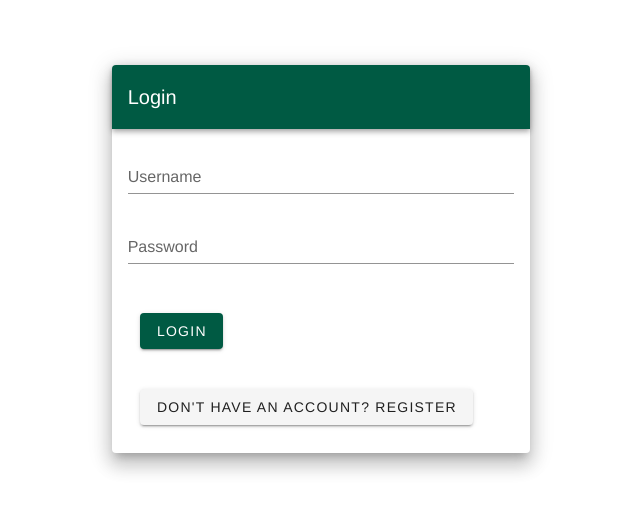
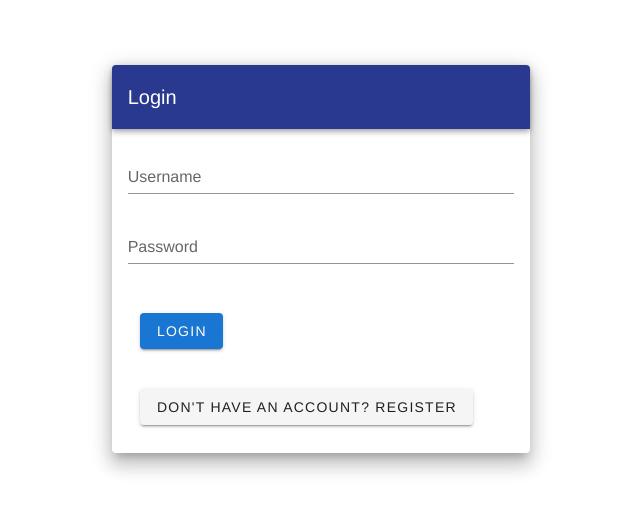
Before and after one commit to kshanmu1/pixtract, a Vue app: page /#/ in a window 1280 px wide. Shown: the part 141-652 px from the top of the page, without its empty margins (319-959 px from the left). Built offline with nearby package versions, Linux system fonts and the light colour scheme; what highcharts-vue would draw is missing.

Commit message:
Change color palette

```diff
--- a/src/views/LandingView.vue
+++ b/src/views/LandingView.vue
@@ -2,7 +2,7 @@
     <v-layout>
         <!-- <v-app-bar color="#005A43" app clipped-left flat dark>
           </v-app-bar> -->
-           <v-navigation-drawer app clipped color="#DDF2EB" flat >
+           <v-navigation-drawer app dark  color="#2a3990" flat >
             <v-list>
               <v-list-item class="px-2">
                 <v-list-item-avatar>
--- a/src/views/LoginView.vue
+++ b/src/views/LoginView.vue
@@ -5,7 +5,7 @@
              <v-layout align-center justify-center>
                 <v-flex xs12 sm8 md4>
                    <v-card class="elevation-12">
-                      <v-toolbar dark color="#005A43">
+                      <v-toolbar dark color="#2a3990">
                          <v-toolbar-title>{{isRegister ? stateObj.register.name : stateObj.login.name}}</v-toolbar-title>
                       </v-toolbar>
                       <v-card-text>
@@ -40,7 +40,7 @@
                             <v-container>
                               <v-row>
                                  <v-col>
-                                    <v-btn dark type="submit" class="mt-4" color="#005A43" value="log in">{{isRegister ? stateObj.register.name : stateObj.login.name}}</v-btn>
+                                    <v-btn dark type="submit" class="mt-4" color="primary" value="log in">{{isRegister ? stateObj.register.name : stateObj.login.name}}</v-btn>
                                  </v-col>
                                  <v-col>
                                     <v-btn class="text-h7 mt-4" v-on:click="isRegister = !isRegister;">
```
